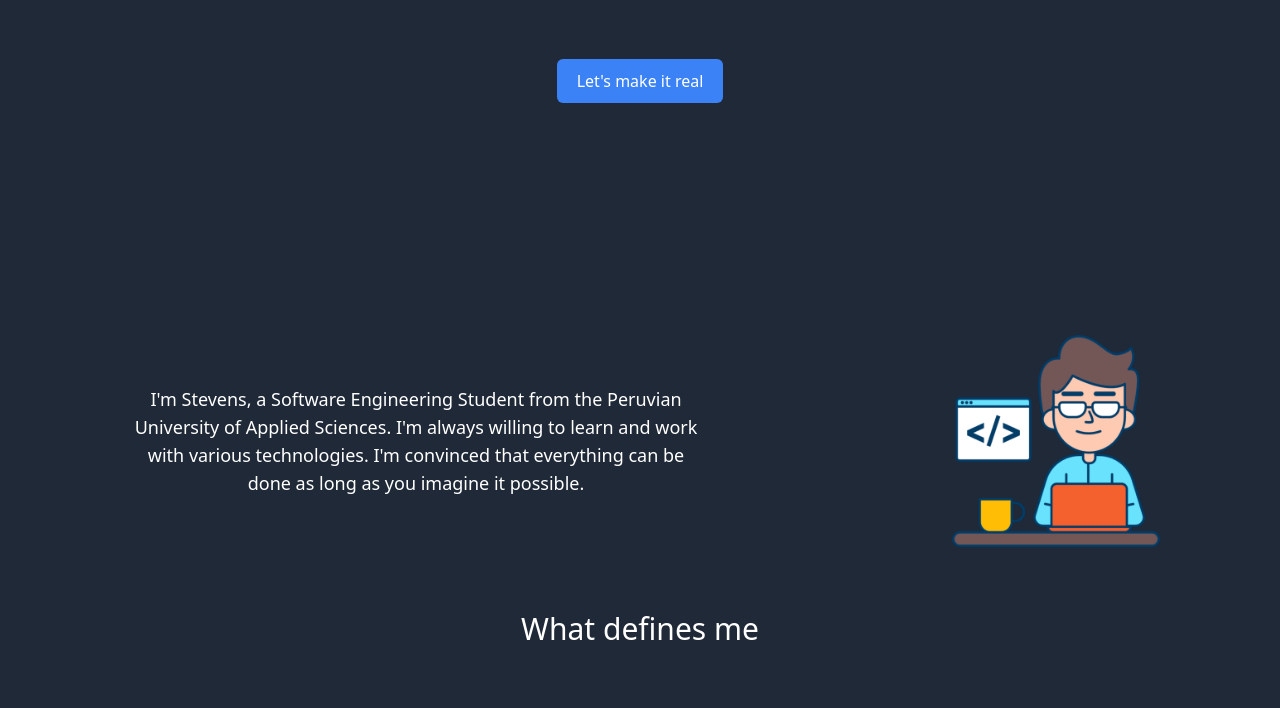
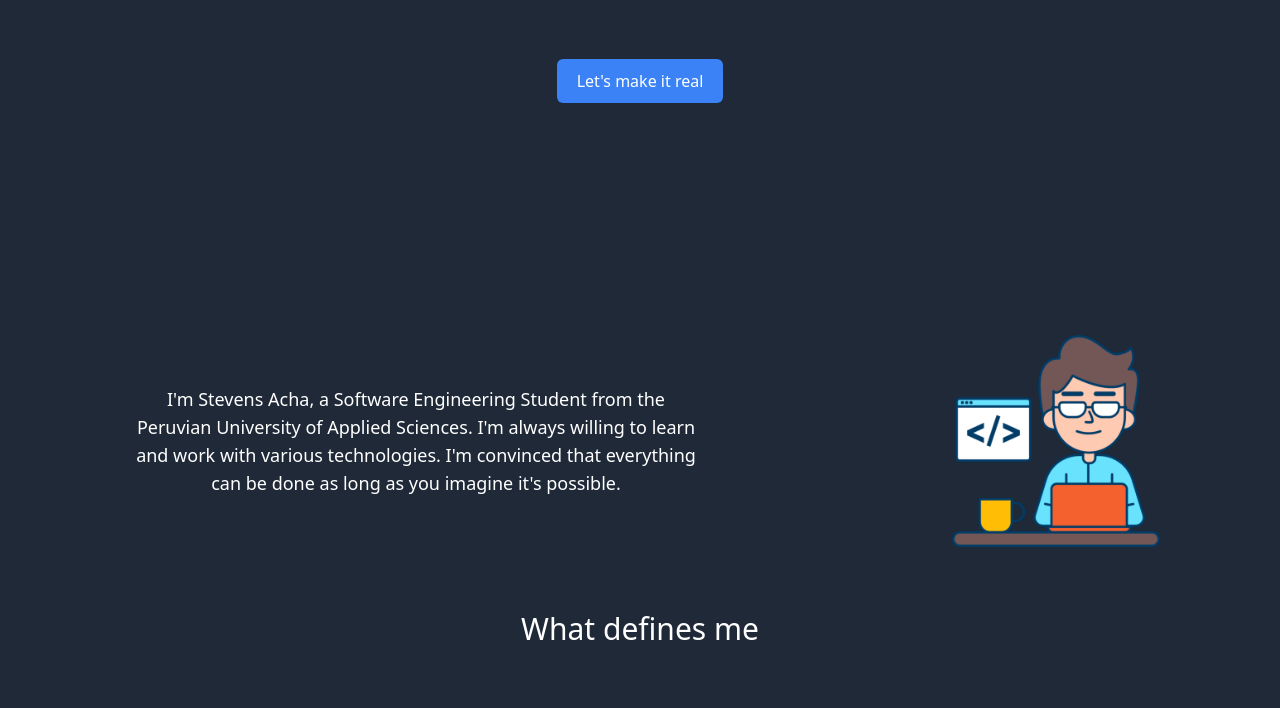
Before and after one commit to SkaeCrew/WebPage, a website: page index.html in a window 1280 px wide. Shown: the part 373-1081 px from the top of the page. Drawn offline with Linux system fonts and the light colour scheme.

Commit message:
refactor: about me error

```diff
--- a/index.html
+++ b/index.html
@@ -43,8 +43,8 @@
         <div class="flex flex-col">
             <div class="flex flex-row justify-around mt-10 my-hidden delay-100">
                 <div class="text-center px-8 flex justify-center items-center text-white lg:px-32">
-                    <p class=" text-lg">I'm Stevens, a Software Engineering Student from the Peruvian University of Applied Sciences.
-                        I'm always willing to learn and work with various technologies. I'm convinced that everything can be done as long as you imagine it possible.</p>
+                    <p class=" text-lg">I'm Stevens Acha, a Software Engineering Student from the Peruvian University of Applied Sciences.
+                        I'm always willing to learn and work with various technologies. I'm convinced that everything can be done as long as you imagine it's possible.</p>
                 </div>
                 <div class="flex justify-center min-w-72 mx-20 items-center">
                     <img class="w-52 h-auto min-w-52 mx-20" src="../public/img/me-placeholder.png">
```
